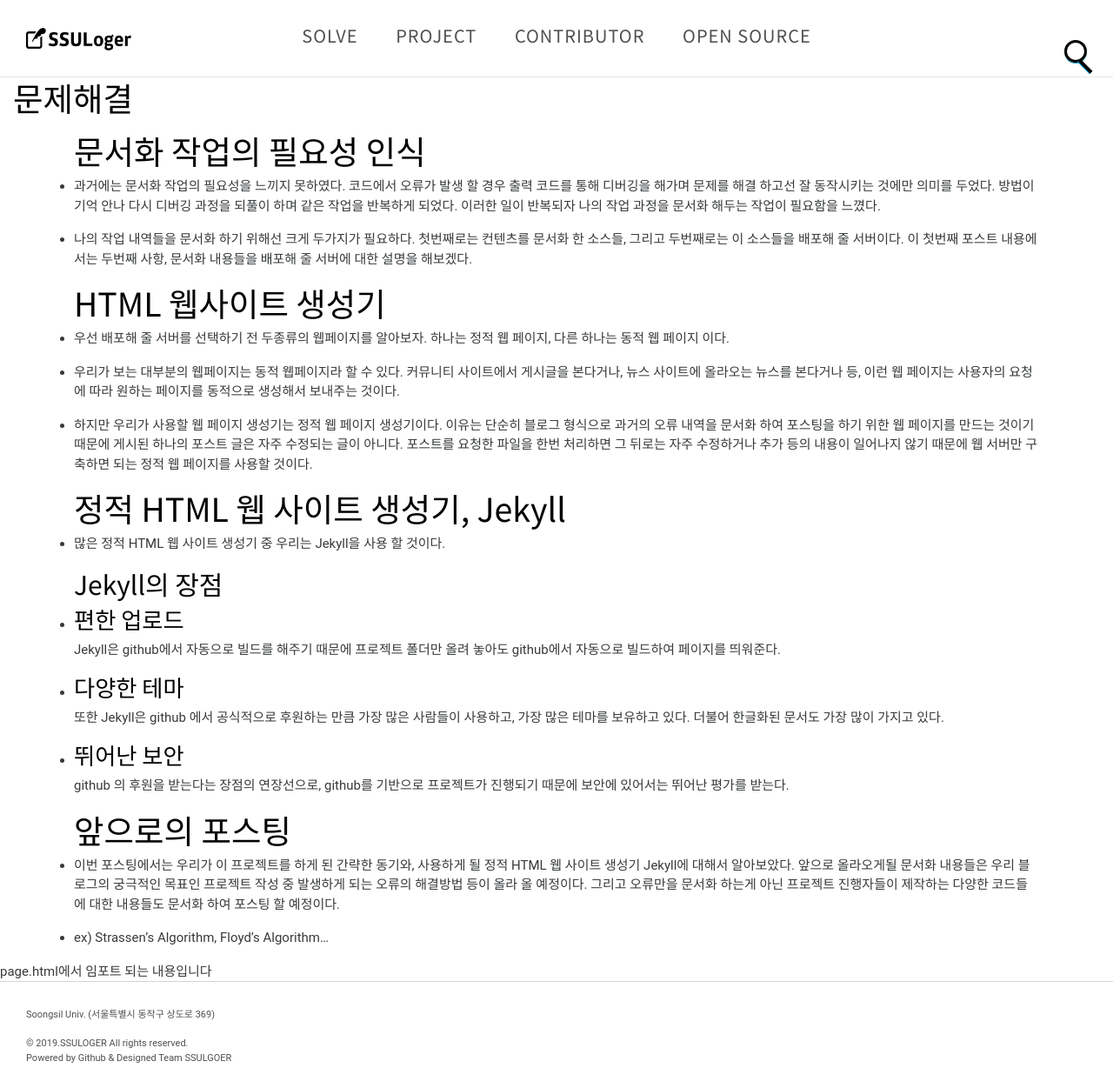
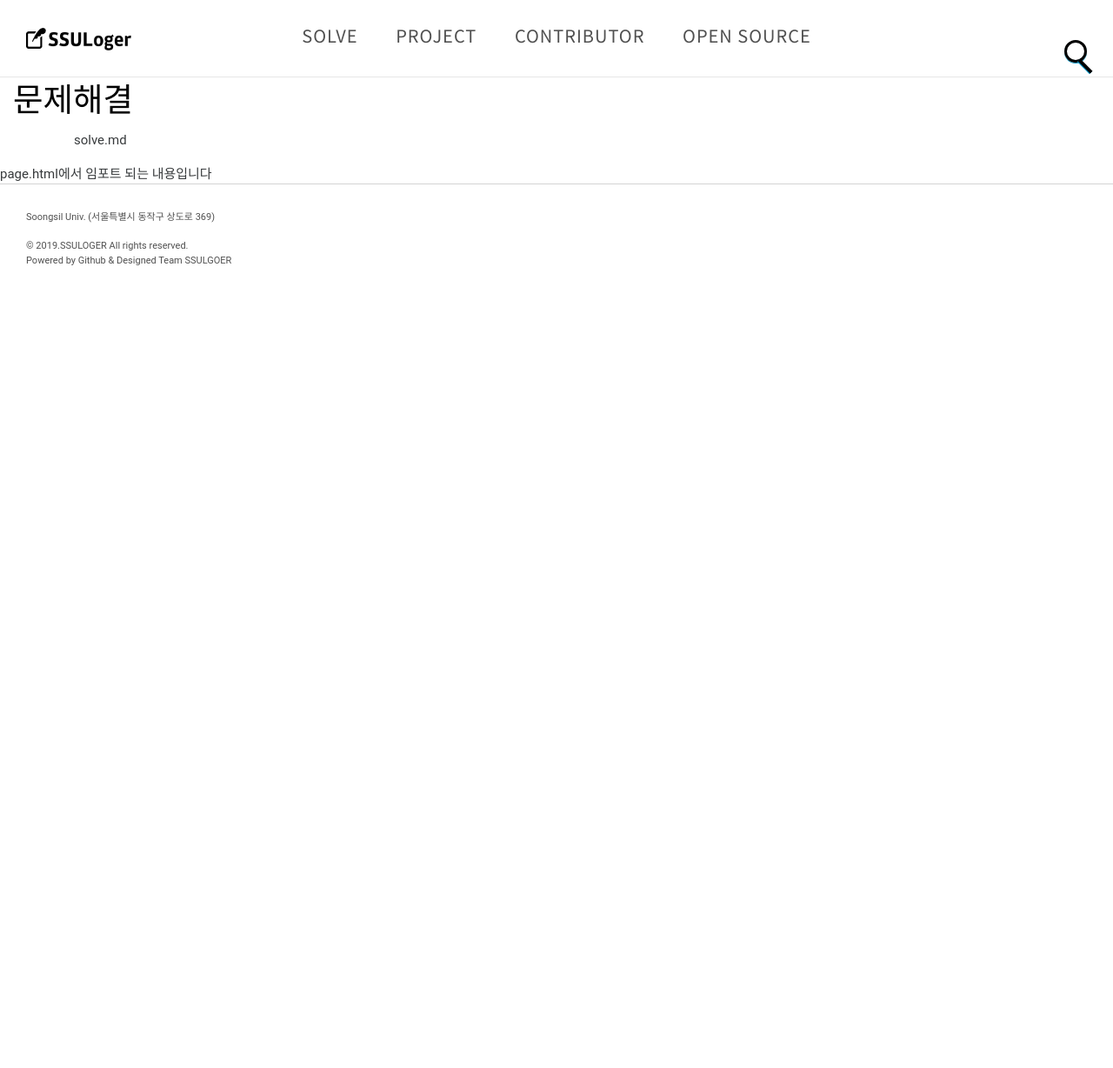
Before and after one commit to qdwns9704/SSULoger, a Jekyll site: the page built from solve.md, in a window 1280 px wide. Shown: the whole page at 87% size. Built offline with Jekyll 4.4.1, drawn with Linux system fonts in a browser that asks for light colours; after the commit the page ends 900 px from its top, so only the background shows below that.

Commit message:
solve.md복원

```diff
--- a/solve.md
+++ b/solve.md
@@ -7,34 +7,4 @@ excerpt: 문제해결 페이지
 tags: [solve]
 ---
 
-# 문서화 작업의 필요성 인식
-* 과거에는 문서화 작업의 필요성을 느끼지 못하였다. 코드에서 오류가 발생 할 경우 출력 코드를 통해 디버깅을 해가며 문제를 해결 하고선 잘 동작시키는 것에만 의미를 두었다. 방법이 기억 안나 다시 디버깅 과정을 되풀이 하며 같은 작업을 반복하게 되었다. 이러한 일이 반복되자 나의 작업 과정을 문서화 해두는 작업이 필요함을 느꼈다.
-
-* 나의 작업 내역들을 문서화 하기 위해선 크게 두가지가 필요하다. 첫번째로는 컨텐츠를 문서화 한 소스들, 그리고 두번째로는 이 소스들을 배포해 줄 서버이다. 이 첫번째 포스트 내용에서는 두번째 사항, 문서화 내용들을 배포해 줄 서버에 대한 설명을 해보겠다.
-
-# HTML 웹사이트 생성기
-* 우선 배포해 줄 서버를 선택하기 전 두종류의 웹페이지를 알아보자. 하나는 정적 웹 페이지, 다른 하나는 동적 웹 페이지 이다.
-
-* 우리가 보는 대부분의 웹페이지는 동적 웹페이지라 할 수 있다. 커뮤니티 사이트에서 게시글을 본다거나, 뉴스 사이트에 올라오는 뉴스를 본다거나 등, 이런 웹 페이지는 사용자의 요청에 따라 원하는 페이지를 동적으로 생성해서 보내주는 것이다.
-
-* 하지만 우리가 사용할 웹 페이지 생성기는 정적 웹 페이지 생성기이다. 이유는 단순히 블로그 형식으로 과거의 오류 내역을 문서화 하여 포스팅을 하기 위한 웹 페이지를 만드는 것이기 때문에 게시된 하나의 포스트 글은 자주 수정되는 글이 아니다. 포스트를 요청한 파일을 한번 처리하면 그 뒤로는 자주 수정하거나 추가 등의 내용이 일어나지 않기 때문에 웹 서버만 구축하면 되는 정적 웹 페이지를 사용할 것이다.
-
-# 정적 HTML 웹 사이트 생성기, Jekyll
-* 많은 정적 HTML 웹 사이트 생성기 중 우리는 Jekyll을 사용 할 것이다.
-
-## Jekyll의 장점
-* ### 편한 업로드
-	Jekyll은 github에서 자동으로 빌드를 해주기 때문에 프로젝트 폴더만 올려 놓아도 github에서 자동으로 빌드하여 페이지를 띄워준다.
-
-* ### 다양한 테마
-	또한 Jekyll은 github 에서 공식적으로 후원하는 만큼 가장 많은 사람들이 사용하고, 가장 많은 테마를 보유하고 있다. 더불어 한글화된 문서도 가장 많이 가지고 있다.
-
-* ### 뛰어난 보안
-	github 의 후원을 받는다는 장점의 연장선으로, github를 기반으로 프로젝트가 진행되기 때문에 보안에 있어서는 뛰어난 평가를 받는다.
-
-
-
-# 앞으로의 포스팅
-  * 이번 포스팅에서는 우리가 이 프로젝트를 하게 된 간략한 동기와, 사용하게 될 정적 HTML 웹 사이트 생성기 Jekyll에 대해서 알아보았다. 앞으로 올라오게될 문서화 내용들은 우리 블로그의 궁극적인 목표인 프로젝트 작성 중 발생하게 되는 오류의 해결방법 등이 올라 올 예정이다. 그리고 오류만을 문서화 하는게 아닌 프로젝트 진행자들이 제작하는 다양한 코드들에 대한 내용들도 문서화 하여 포스팅 할 예정이다.
-
-  * ex) Strassen's Algorithm, Floyd's Algorithm...
+solve.md
```
